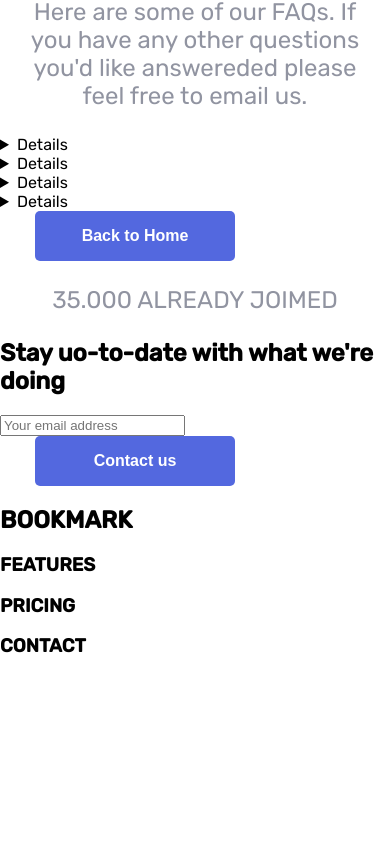
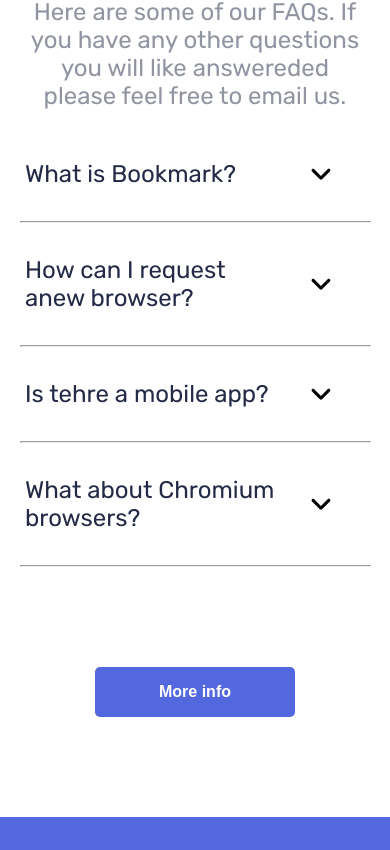
Before and after one commit to LEstebanR/testTerapiaMia, a Next.js app: page / in a window 390 px wide. Shown: the part 4874-5724 px from the top of the page. Before the commit the page ends 5550 px from the top, so only its background shows below. Built offline with nearby package versions, Linux system fonts and the light colour scheme.

Commit message:
mobile view

```diff
--- a/components/Button.jsx
+++ b/components/Button.jsx
@@ -23,6 +23,11 @@ const Button = styled.button`
     color: hsl(0, 0%, 0%);
     box-shadow: 0px 0px 5px rgba(0, 0, 0, 0.2);
   `}
+
+  ${props => props.red && css`
+    background-color: hsl(0, 94%, 66%);
+    color: white;
+  `}
 `
 
 export default Button;
--- a/components/Form.jsx
+++ b/components/Form.jsx
@@ -2,14 +2,14 @@ import Button from "./Button"
 
 const Form = () => {
   return (
-  <>
+  <div className="form-container">
     <p>35.000 ALREADY JOIMED</p>
-    <h2>Stay uo-to-date with what we're doing</h2>
+    <h2>Stay uo-to-date with what we are doing</h2>
     <form>
       <input type="text" placeholder="Your email address" />
-      <Button primary>Contact us</Button>
+      <Button red>Contact us</Button>
     </form>
-  </>
+  </div>
   )
 }
 
--- a/components/Questions.jsx
+++ b/components/Questions.jsx
@@ -1,28 +1,129 @@
+import { useState, useEffect } from "react";
+import { FontAwesomeIcon } from "@fortawesome/react-fontawesome";
+import { faAngleDown, faAngleUp } from "@fortawesome/free-solid-svg-icons";
+
 import Button from "./Button";
 
 const Questions = () => {
+  const [showAnswer, setShowAnswer] = useState(false);
+  const [arrowUrl, setArrowUrl] = useState(faAngleDown);
+  const [arrowClass, setArrowClass] = useState("arrowDown");
+  const [answerClass, setAnswerClass] = useState("answerHidden");
+  const [showAnswer2, setShowAnswer2] = useState(false);
+  const [arrowUrl2, setArrowUrl2] = useState(faAngleDown);
+  const [arrowClass2, setArrowClass2] = useState("arrowDown");
+  const [answerClass2, setAnswerClass2] = useState("answerHidden");
+  const [showAnswer3, setShowAnswer3] = useState(false);
+  const [arrowUrl3, setArrowUrl3] = useState(faAngleDown);
+  const [arrowClass3, setArrowClass3] = useState("arrowDown");
+  const [answerClass3, setAnswerClass3] = useState("answerHidden");
+  const [showAnswer4, setShowAnswer4] = useState(false);
+  const [arrowUrl4, setArrowUrl4] = useState(faAngleDown);
+  const [arrowClass4, setArrowClass4] = useState("arrowDown");
+  const [answerClass4, setAnswerClass4] = useState("answerHidden");
+
+  const statusAnswer= () => {
+    setShowAnswer(!showAnswer);
+  }
+  const statusAnswer2= () => {
+    setShowAnswer2(!showAnswer2);
+  }
+  const statusAnswer3= () => {
+    setShowAnswer3(!showAnswer3);
+  }
+  const statusAnswer4= () => {
+    setShowAnswer4(!showAnswer4);
+  }
+  useEffect(() => {
+    if (showAnswer) {
+      setArrowUrl(faAngleUp);
+      setArrowClass("arrowUp");
+      setAnswerClass("answerShow");
+    } else {
+      setArrowUrl(faAngleDown);
+      setArrowClass("arrowDown");
+      setAnswerClass("answerHidden");
+    }
+  }, [showAnswer]);
+  useEffect(() => {
+    if (showAnswer2) {
+      setArrowUrl2(faAngleUp);
+      setArrowClass2("arrowUp");
+      setAnswerClass2("answerShow");
+    } else {
+      setArrowUrl2(faAngleDown);
+      setArrowClass2("arrowDown");
+      setAnswerClass2("answerHidden");
+    }
+  }, [showAnswer2]);
+  useEffect(() => {
+    if (showAnswer3) {
+      setArrowUrl3(faAngleUp);
+      setArrowClass3("arrowUp");
+      setAnswerClass3("answerShow");
+    } else {
+      setArrowUrl3(faAngleDown);
+      setArrowClass3("arrowDown");
+      setAnswerClass3("answerHidden");
+    }
+  }, [showAnswer3]);
+  useEffect(() => {
+    if (showAnswer4) {
+      setArrowUrl4(faAngleUp);
+      setArrowClass4("arrowUp");
+      setAnswerClass4("answerShow");
+    } else {
+      setArrowUrl4(faAngleDown);
+      setArrowClass4("arrowDown");
+      setAnswerClass4("answerHidden");
+    }
+  }, [showAnswer4]);
+
   return (
-    <>
+    <div className="questions-container">
       <h1>Frequently Asked Questions</h1>
-      <p>Here are some of our FAQs. If you have any other questions you'd like answereded please feel free to email us.</p>
-      <details >
-        <sumary>What is Bookmark?</sumary>
-        <p>Lorem, ipsum dolor sit amet consectetur adipisicing elit. Consequuntur assumenda, ratione aliquid culpa, illo facilis reiciendis quidem similique fuga nemo minima eveniet. Autem pariatur, neque quidem nesciunt nihil voluptatem officia!</p>
-      </details>
-      <details>
-        <sumary>How can I request anew browser?</sumary>
-        <p>Vivamus luctus eros aliquet convails ultrices Mauris auge massa, ultrices non liguia. Suspedisse imperdiet.Vivamus luctus eros aliquet convails ultrices Mauris auge massa, ultrices non liguia. Suspedisse imperdiet.Vivamus luctus eros aliquet convails ultrices Mauris auge massa, ultrices non liguia. Suspedisse imperdiet.</p>
-      </details>
-      <details>
-        <sumary>Is tehre a mobile app?</sumary>
-        <p>Lorem, ipsum dolor sit amet consectetur adipisicing elit. Consequuntur assumenda, ratione aliquid culpa, illo facilis reiciendis quidem similique fuga nemo minima eveniet. Autem pariatur, neque quidem nesciunt nihil voluptatem officia!</p>
-      </details>
-      <details>
-        <sumary>What about Chromium browsers?</sumary>
-        <p>Lorem, ipsum dolor sit amet consectetur adipisicing elit. Consequuntur assumenda, ratione aliquid culpa, illo facilis reiciendis quidem similique fuga nemo minima eveniet. Autem pariatur, neque quidem nesciunt nihil voluptatem officia!</p>
-      </details>
-      <Button primary>Back to Home</Button>
-    </>
+      <p>Here are some of our FAQs. If you have any other questions you will like answereded please feel free to email us.</p>
+      <div className="question-container">
+        <p className="question">What is Bookmark?</p>
+        <div onClick={statusAnswer} >
+          <FontAwesomeIcon className={arrowClass} icon={arrowUrl} />
+        </div>
+      </div>
+      <p className={answerClass}>Lorem, ipsum dolor sit amet consectetur adipisicing elit. Consequuntur assumenda, ratione aliquid culpa, illo facilis reiciendis quidem similique fuga nemo minima eveniet. Autem pariatur, neque quidem nesciunt nihil voluptatem officia!</p>
+      <hr className="divisor"/>
+
+      <div className="question-container">
+        <p className="question">How can I request anew browser?</p>
+        <div onClick={statusAnswer2} >
+          <FontAwesomeIcon className={arrowClass2} icon={arrowUrl2} />
+        </div>
+      </div>
+        <p className={answerClass2}>Vivamus luctus eros aliquet convails ultrices Mauris auge massa, ultrices non liguia. Suspedisse imperdiet.Vivamus luctus eros aliquet convails ultrices Mauris auge massa, ultrices non liguia. Suspedisse imperdiet.Vivamus luctus eros aliquet convails ultrices Mauris auge massa, ultrices non liguia. Suspedisse imperdiet.</p>
+        <hr className="divisor"/>
+
+      <div className="question-container" >
+        <p className="question">Is tehre a mobile app?</p>
+        <div onClick={statusAnswer3} >
+          <FontAwesomeIcon className={arrowClass3} icon={arrowUrl3} />
+        </div>
+      </div>
+        <p className={answerClass3}>Lorem, ipsum dolor sit amet consectetur adipisicing elit. Consequuntur assumenda, ratione aliquid culpa, illo facilis reiciendis quidem similique fuga nemo minima eveniet. Autem pariatur, neque quidem nesciunt nihil voluptatem officia!</p>
+        <hr className="divisor"/>
+
+      <div className="question-container">
+        <p className="question">What about Chromium browsers?</p>
+        <div onClick={statusAnswer4}>
+          <FontAwesomeIcon className={arrowClass4} icon={arrowUrl4} />
+        </div>
+      </div>
+        <p className={answerClass4}>Lorem, ipsum dolor sit amet consectetur adipisicing elit. Consequuntur assumenda, ratione aliquid culpa, illo facilis reiciendis quidem similique fuga nemo minima eveniet. Autem pariatur, neque quidem nesciunt nihil voluptatem officia!</p>
+        <hr className="divisor"/>
+
+        <div className="question-button-container">
+          <Button primary>More info</Button>
+        </div>
+
+    </div>
   )
 }
 
--- a/package.json
+++ b/package.json
@@ -9,6 +9,9 @@
     "lint": "next lint"
   },
   "dependencies": {
+    "@fortawesome/fontawesome-svg-core": "^1.3.0",
+    "@fortawesome/free-solid-svg-icons": "^6.0.0",
+    "@fortawesome/react-fontawesome": "^0.1.17",
     "next": "12.1.0",
     "react": "17.0.2",
     "react-dom": "17.0.2",
--- a/styles/globals.css
+++ b/styles/globals.css
@@ -101,3 +101,87 @@ p{
   padding: 15px 0 0 0;
   border-top: 3px dotted hsl(229, 8%, 60%);
 }
+
+.arrowDown{
+    font-size: 25px;
+}
+
+.arrowUp{
+  font-size: 25px;
+  color: red
+}
+
+.question-container{
+  width: 85%;
+  display: flex;
+  align-items: center;
+  justify-content: space-between;
+}
+
+.answerHidden{
+  display: none;
+}
+
+.answerShow{
+  display: block;
+  text-align: left !important;
+  font-size: 1.3rem;
+}
+
+.divisor{
+  width: 90%
+}
+
+.question{
+  text-align: left;
+  font-style: bold;
+  color:hsl(229, 31%, 21%)
+}
+
+.question-button-container{
+  width: 100%;
+  display: flex;
+  justify-content: center;
+  margin-top: 100px;
+}
+
+.form-container{
+  background-color: hsl(231, 69%, 60%);
+  padding: 50px 0 50px 0;
+  color: white;
+  display: flex;
+  flex-direction: column;
+  margin-top: 100px
+}
+
+.form-container p{
+  color: white
+
+}
+
+.form-container form{
+  display: flex;
+  flex-direction: column;
+  align-items: center;
+  justify-content: center;
+  gap: 15px
+
+}
+
+.form-container h2{
+  width: 75%;
+  margin: 0 auto;
+  text-align: center;
+  margin-bottom: 25px;
+}
+
+.form-container input{
+  width: 75%;
+  margin: 0 auto;
+  padding: 10px;
+  border: 1px solid hsl(229, 8%, 60%);
+  border-radius: 5px;
+  font-size: 1.3rem;
+  color: hsl(229, 8%, 60%);
+  background-color: hsl(229, 8%, 93%);
+}
```
Also changed, not shown: 1 other file (tests, documents, lock files or other folders).
